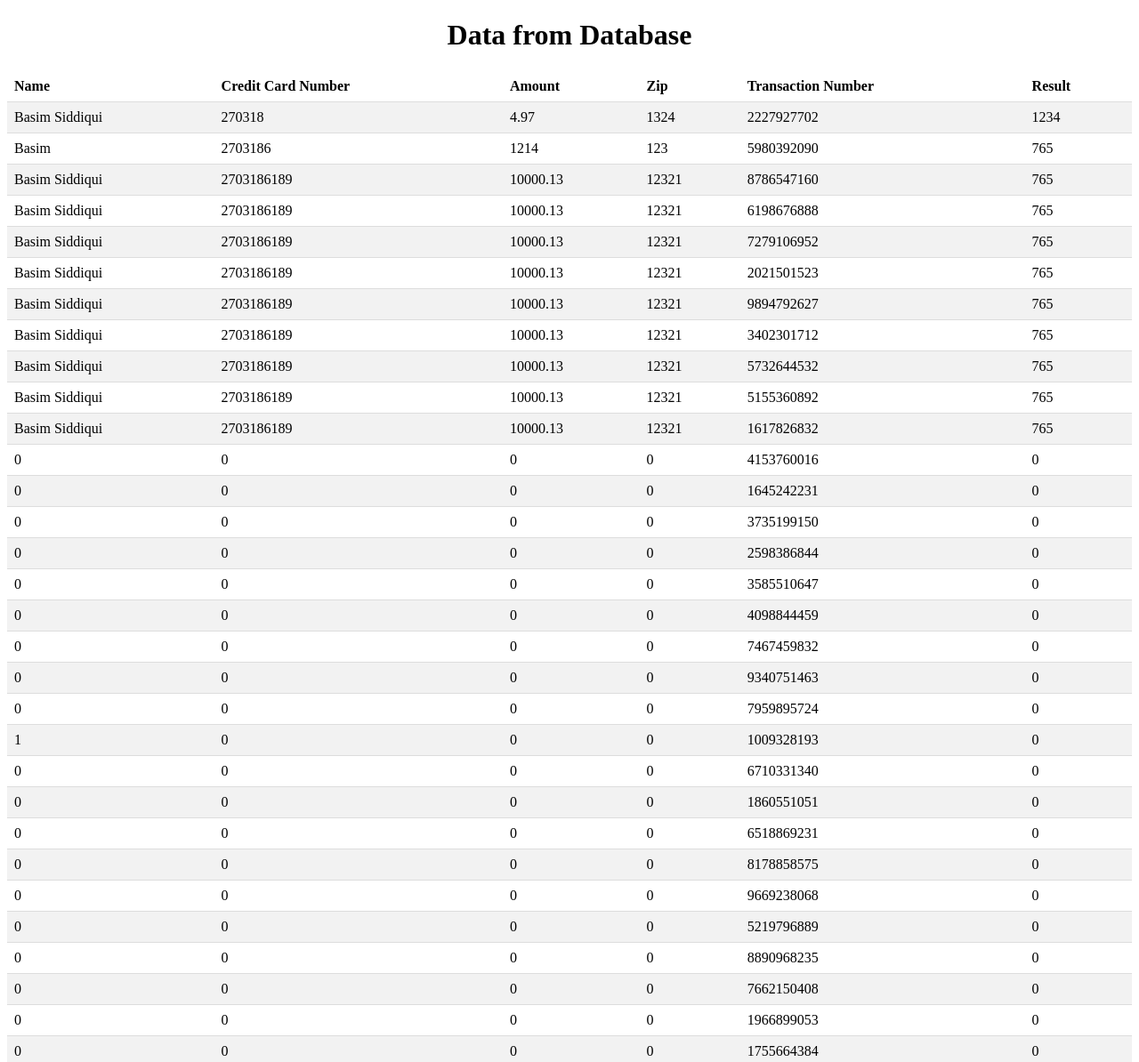
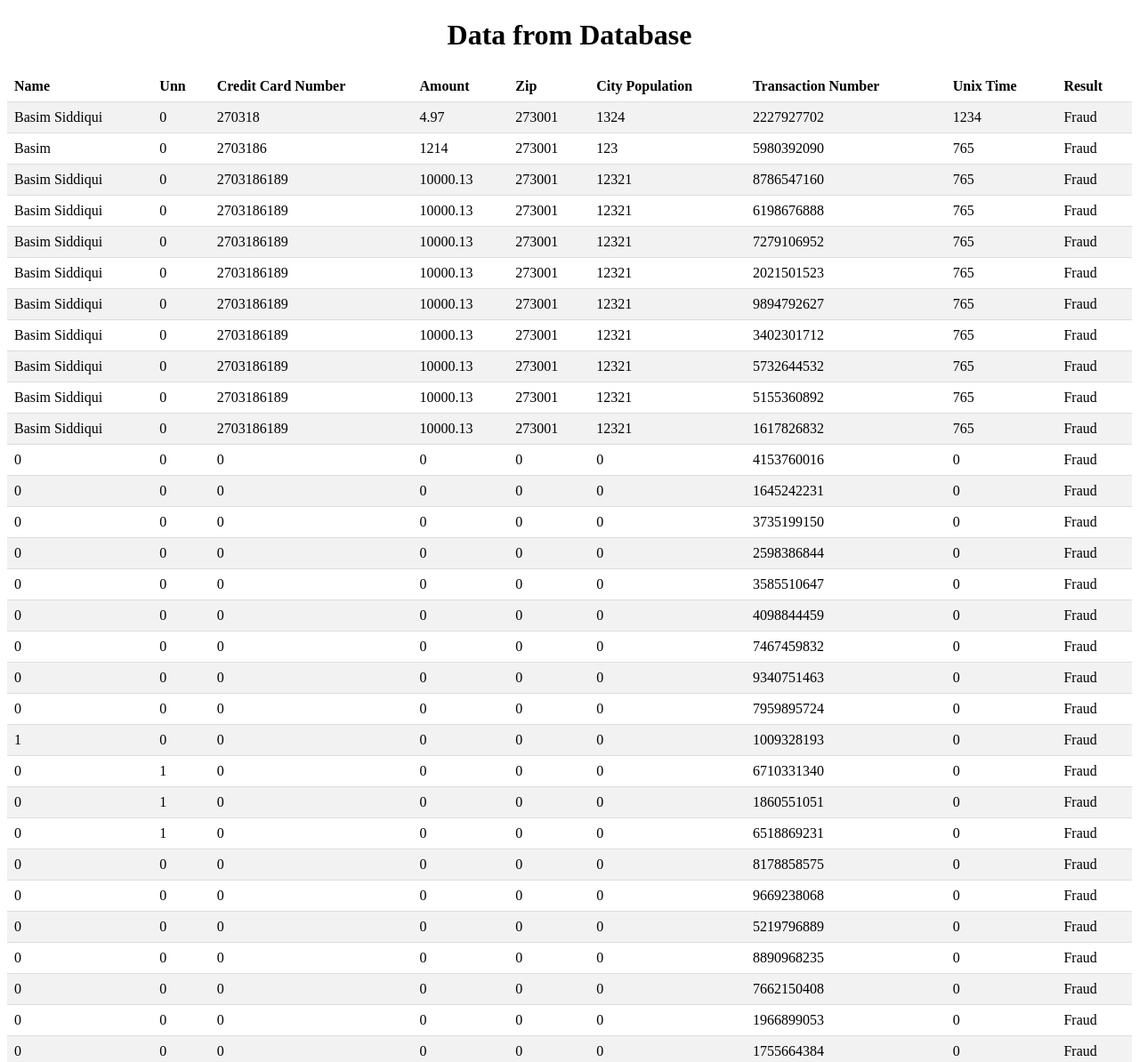
Before and after one commit to asmeet23/Financial-Fraud-Detection, a Flask app: page /data in a window 1280 px wide. Shown: the top 1194 px of the page at 89% size. Run offline with Flask 3, Linux system fonts and the light colour scheme; data comes from the database, SQL or seed files in the repository; both versions use the stored data as it was before the commit; parts of the project's set-up code (start-up, migrations or seed data) failed here and were passed over.

Commit message:
Changes to be committed: 	deleted:    Newdata.db 	modified:   app.py 	modified:   templates/display.html

```diff
--- a/app.py
+++ b/app.py
@@ -111,11 +111,11 @@ def submit():
         db.commit()
 
     # Retrieve data including 'result' column
-        cursor.execute('SELECT name,Unn, cc_num, amount, zip, city_pop,trans_num,  result FROM userdata')
+        cursor.execute('SELECT name , Unn , cc_num , amount , zip , city_pop , trans_num ,unix_time , result FROM userdata')
         data = cursor.fetchall()
 
-# Pass the data to the template
-        return render_template('display.html', data=data)
+# Pass the data to the templat
+        return render_template('index.html', data=data)
 
 
 # Route for displaying the data
--- a/templates/display.html
+++ b/templates/display.html
@@ -28,24 +28,26 @@
     <table>
         <tr>
             <th>Name</th>
-            <!-- <th>Unn</th> -->
+            <th>Unn</th>
             <th>Credit Card Number</th>
             <th>Amount</th>
             <th>Zip</th>
-            <!-- <th>City Population</th> -->
+            <th>City Population</th>
             <th>Transaction Number</th>
+            <th>Unix Time</th>
             <th>Result</th>
         </tr>
         {% for row in data %}
         <tr>
             <td>{{ row[0] }}</td>
-            <!-- <td>{{ row[1] }}</td> -->
+            <td>{{ row[1] }}</td>
             <td>{{ row[2] }}</td>
             <td>{{ row[3] }}</td>
-            <!-- <td>{{ row[4] }}</td> -->
+            <td>{{ row[4] }}</td>
             <td>{{ row[5] }}</td>
             <td>{{ row[6] }}</td>
             <td>{{row [7] }}</td>
+            <td>{{row [8] }}</td>
         </tr>
         {% endfor %}
     </table>
```
Also changed, not shown: Newdata.db (deleted).
